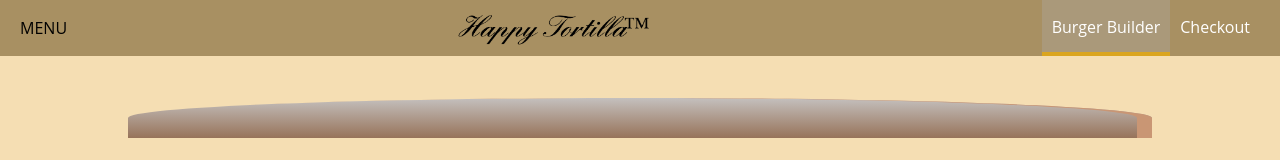
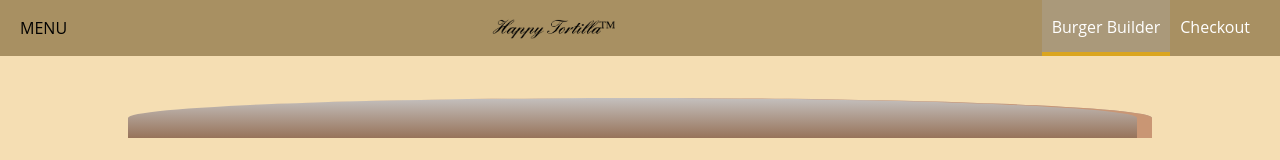
Before and after one commit to 777pretty/react-tf, a React app: page / in a window 1280 px wide. Shown: the top 160 px of the page. Built offline with nearby package versions, Linux system fonts and the light colour scheme.

Commit message:
sideDrawerLogoUpd

```diff
--- a/src/components/Logo/Logo.css
+++ b/src/components/Logo/Logo.css
@@ -1,6 +1,8 @@
 .Logo {
     padding: 8px;
-    height: 80%;
+    height: 100%;
+    box-sizing: border-box;
+    border-radius: 5px;
 }
 
 .Logo img {
--- a/src/components/Navigation/SideDrawer/SideDrawer.css
+++ b/src/components/Navigation/SideDrawer/SideDrawer.css
@@ -25,3 +25,7 @@
 .Close {
     transform: translateX(-100%)
 }
+
+.Logo {
+    height: 11%;
+}
--- a/src/components/Navigation/SideDrawer/SideDrawer.js
+++ b/src/components/Navigation/SideDrawer/SideDrawer.js
@@ -9,7 +9,9 @@ const sideDrawer = (props) => {
 
     return (
         <div className={classes.SideDrawer}>
-            <Logo />
+            <div className={classes.Logo}>
+                <Logo />
+            </div>
             <nav>
                 <NavigationItems />
             </nav>
--- a/src/components/Navigation/Toolbar/Toolbar.css
+++ b/src/components/Navigation/Toolbar/Toolbar.css
@@ -17,3 +17,7 @@
     height: 100%;
 
 }
+
+.Logo {
+    height: 80%;
+}
--- a/src/components/Navigation/Toolbar/Toolbar.js
+++ b/src/components/Navigation/Toolbar/Toolbar.js
@@ -7,7 +7,9 @@ import NavigationItems from '../NavigationItems/NavigationItems';
 const toolbar = (props) => (
 <header className={classes.Toolbar}>
         <div>MENU</div>
-        <Logo />
+        <div className={classes.Logo}>
+            <Logo />
+        </div>
         <nav>
             <NavigationItems />
         </nav>
```
